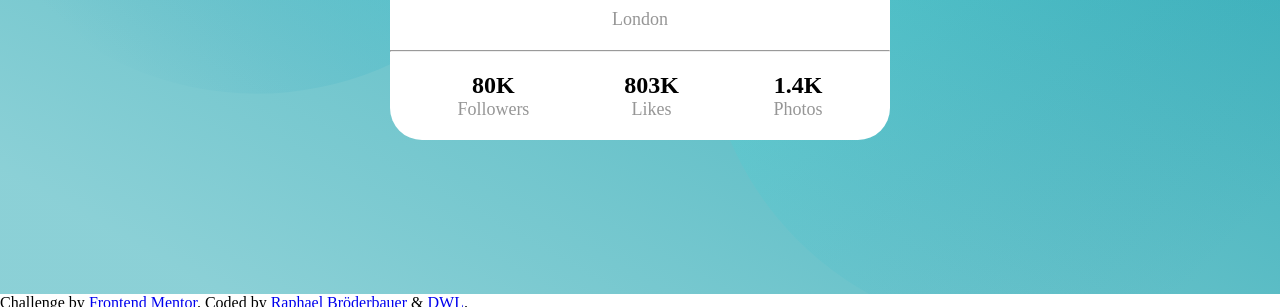
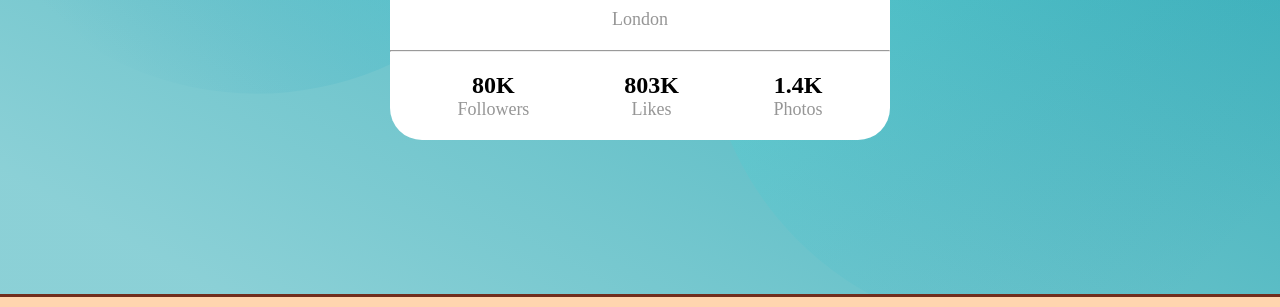
Before and after one commit to DigitaleWeltLibrary/Profile-Card, a plain HTML site: page index.html in a window 1280 px wide. Shown: the part 506-813 px from the top of the page. Drawn offline with Linux system fonts and the light colour scheme.

Commit message:
Footer löschen (alt)

```diff
--- a/index.html
+++ b/index.html
@@ -51,17 +51,7 @@
       </div>
     </main>
 
-     <!-- NOTE FOOTER -->
-     <div class="attribution">
-      Challenge by
-      <a href="https://www.frontendmentor.io?ref=challenge" target="_blank"
-        >Frontend Mentor</a
-      >. Coded by
-      <a href="https://www.founder.digitaleweltlibrary.at/"
-        >Raphael Bröderbauer</a
-      >
-      & <a href="https://www.digitaleweltlibrary.at/">DWL</a>.
-    </div> <!-- NOTE My FOOTER with links  -->
+ <!-- NOTE My FOOTER with links  -->
     <footer class="my-footer-my-data">
       <style>
         .my-footer-my-data {
```
